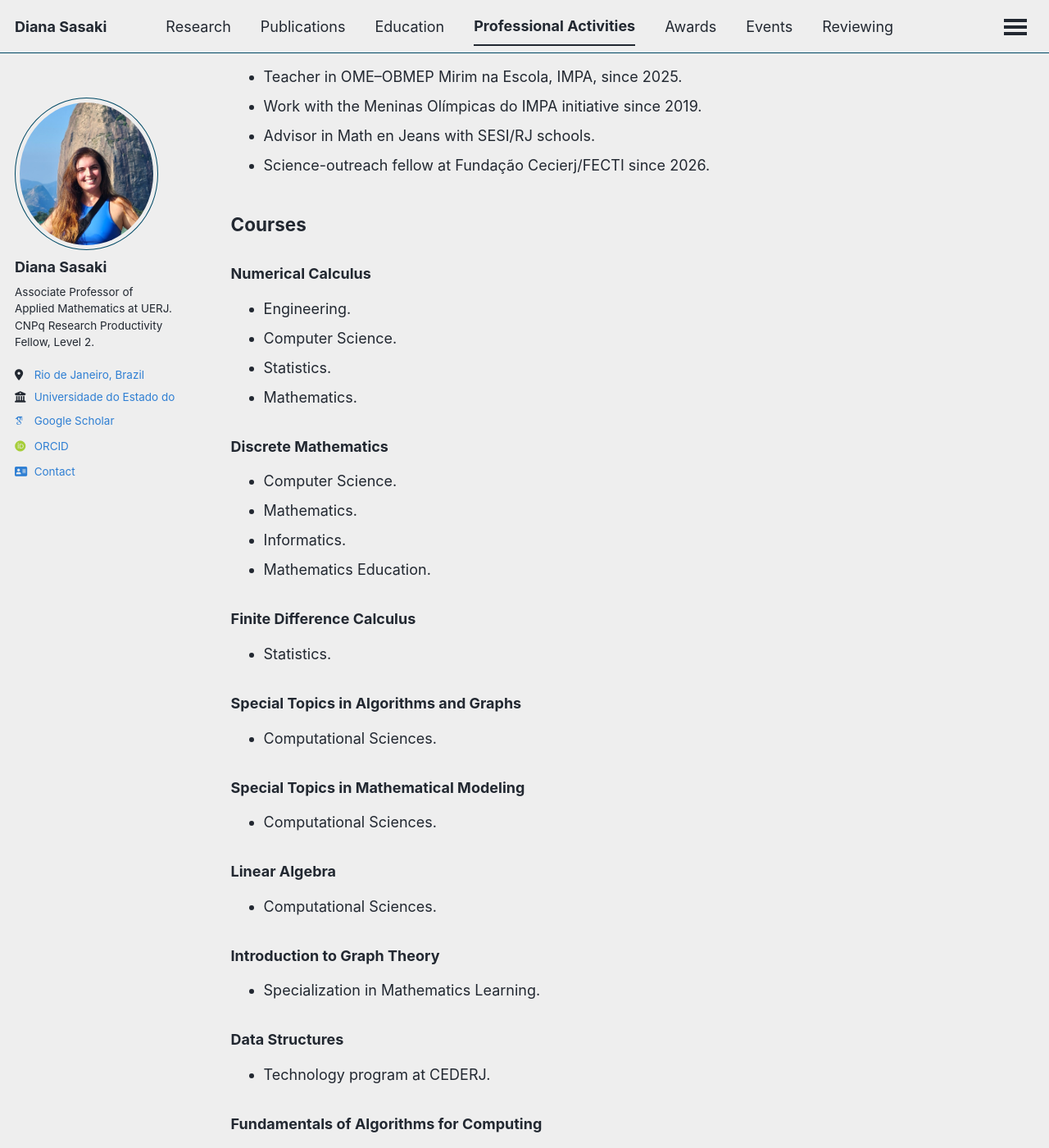
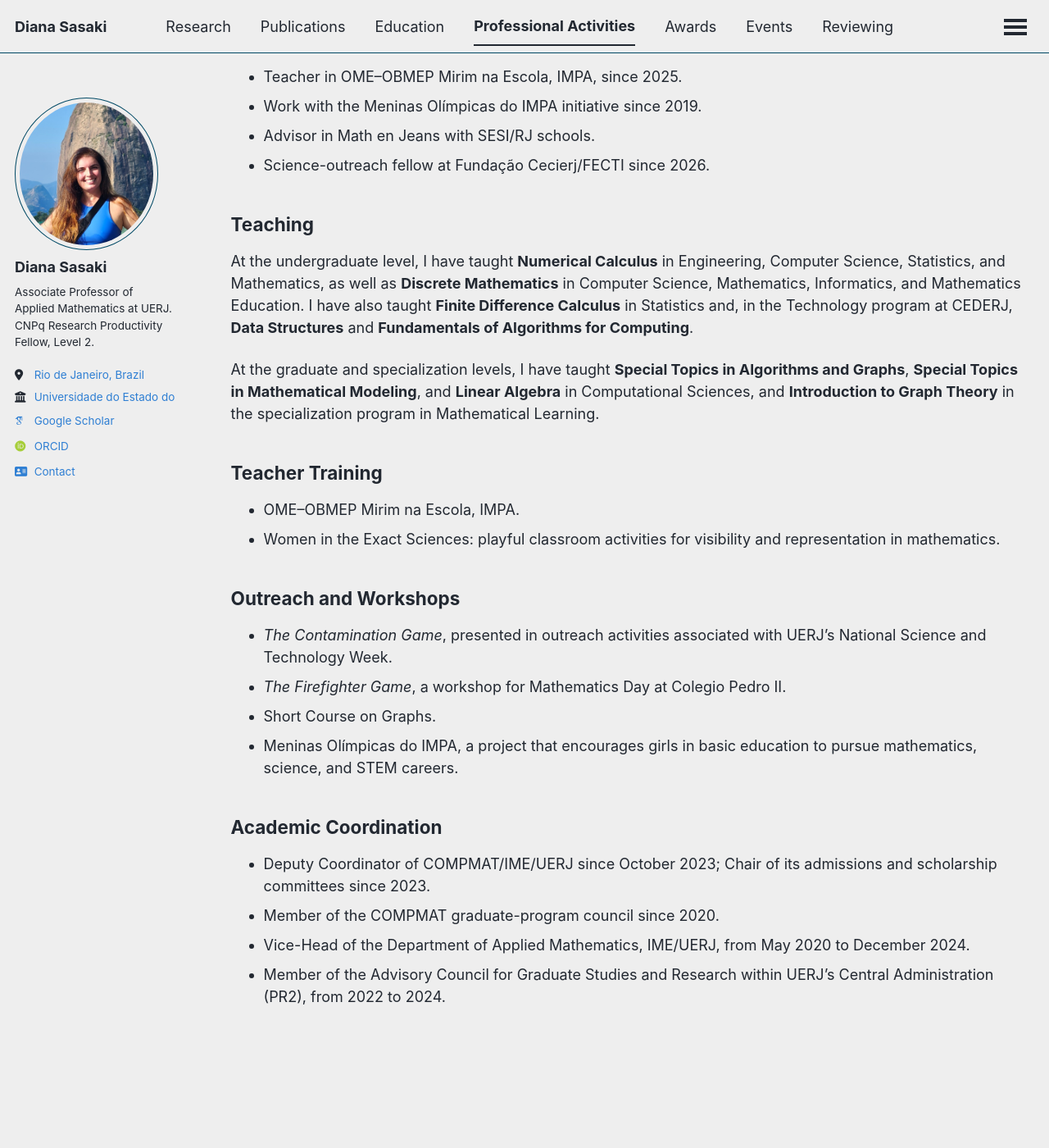
Before and after one commit to dianasasaki/dianasasaki.github.io, a Jekyll site: the page built from _pages/professional-activities.md, in a window 1280 px wide and 1400 px high, scrolled down 576 px. Shown: the whole window at 82% size. Built offline with Jekyll 4.4.1, drawn with Linux system fonts in a browser that asks for light colours; some web fonts are replaced; a script bundle is joined from its source files by our own code; library files that are not in the unit come from our copies; after the commit the page ends 1859 px from its top, so only the background shows below that; some of the changed text lies outside the part shown.

Commit message:
Add files via upload
updates

```diff
--- a/_pages/professional-activities.md
+++ b/_pages/professional-activities.md
@@ -23,49 +23,11 @@ mathjax: true
 - Advisor in Math en Jeans with SESI/RJ schools.
 - Science-outreach fellow at Fundação Cecierj/FECTI since 2026.
 
-## Courses
+## Teaching
 
-### Numerical Calculus
+At the undergraduate level, I have taught **Numerical Calculus** in Engineering, Computer Science, Statistics, and Mathematics, as well as **Discrete Mathematics** in Computer Science, Mathematics, Informatics, and Mathematics Education. I have also taught **Finite Difference Calculus** in Statistics and, in the Technology program at CEDERJ, **Data Structures** and **Fundamentals of Algorithms for Computing**.
 
-- Engineering.
-- Computer Science.
-- Statistics.
-- Mathematics.
-
-### Discrete Mathematics
-
-- Computer Science.
-- Mathematics.
-- Informatics.
-- Mathematics Education.
-
-### Finite Difference Calculus
-
-- Statistics.
-
-### Special Topics in Algorithms and Graphs
-
-- Computational Sciences.
-
-### Special Topics in Mathematical Modeling
-
-- Computational Sciences.
-
-### Linear Algebra
-
-- Computational Sciences.
-
-### Introduction to Graph Theory
-
-- Specialization in Mathematics Learning.
-
-### Data Structures
-
-- Technology program at CEDERJ.
-
-### Fundamentals of Algorithms for Computing
-
-- Technology program at CEDERJ.
+At the graduate and specialization levels, I have taught **Special Topics in Algorithms and Graphs**, **Special Topics in Mathematical Modeling**, and **Linear Algebra** in Computational Sciences, and **Introduction to Graph Theory** in the specialization program in Mathematical Learning.
 
 ## Teacher Training
 
```
Also changed, not shown: _pages/about.md (+0 -2 lines), _pages/awards.md (+1 -1 lines), _pages/education.md (+2 -2 lines), _pages/events.md (+0 -4 lines).
